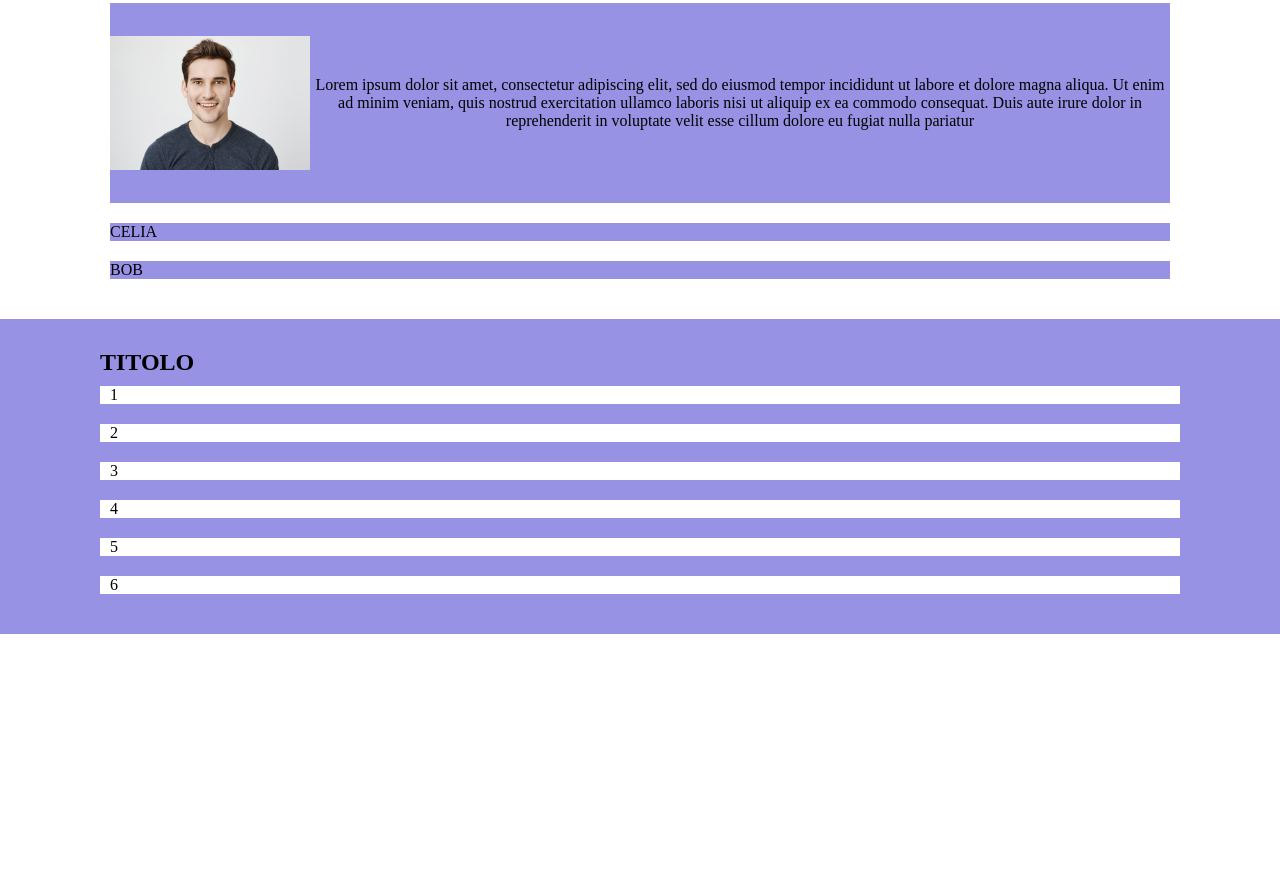
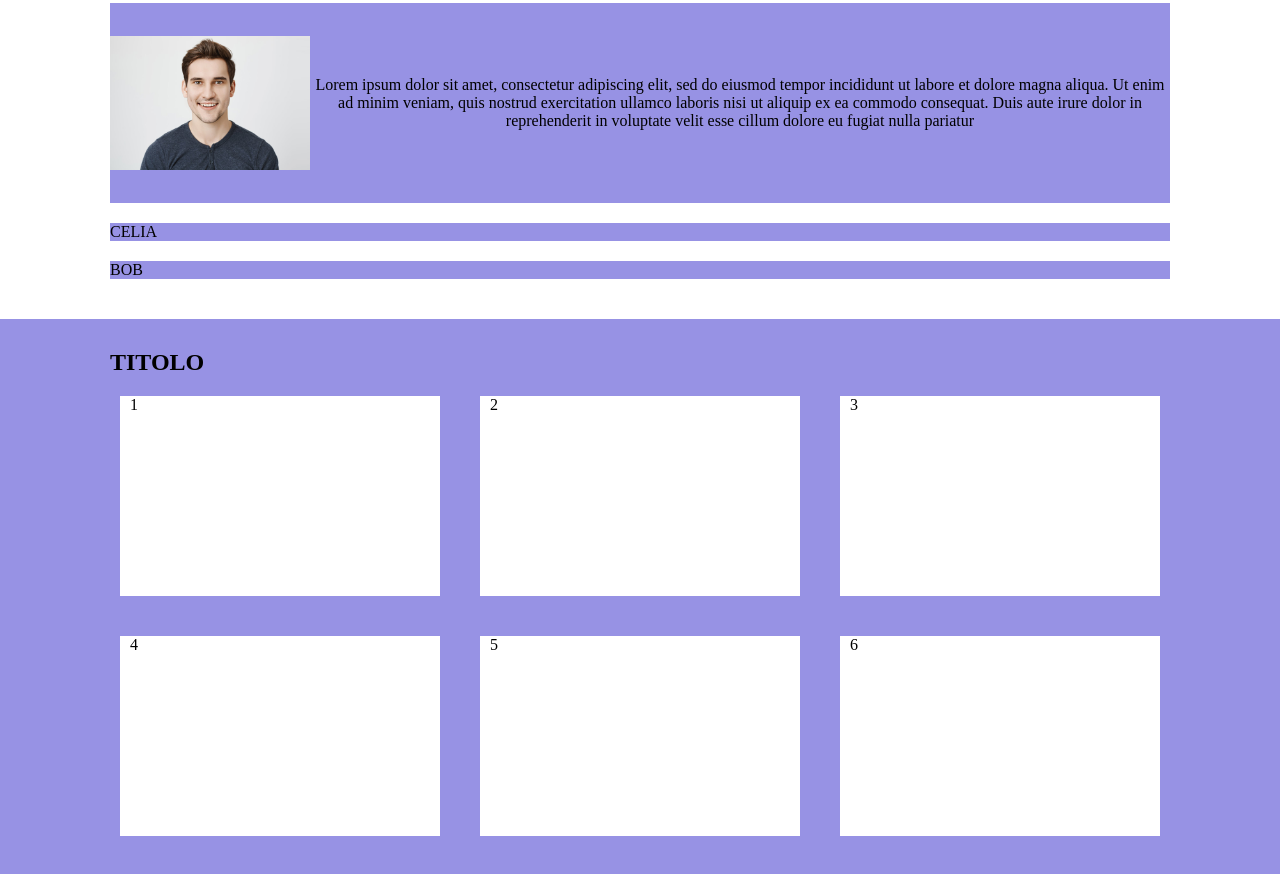
Before and after one commit to SergioMarcoZanin/htmlcss-responsive-layout, a plain HTML site: page index.html in a window 1280 px wide. Shown: the part 603-1477 px from the top of the page. Before the commit the page ends 1237 px from the top, so only its background shows below. Drawn offline with Linux system fonts and the light colour scheme.

Commit message:
inserimento section benefits

```diff
--- a/css/style.css
+++ b/css/style.css
@@ -90,7 +90,20 @@ img {
 }
 .benefits .col{
     width: 100%;
-    margin: .625rem 0;
+    margin: .625 ;
     background-color: white;
+    height: 200px;
+    margin: 1.25rem;
+
 }
 /* RESPONSIVE SECTION BENEFITS */
+@media screen and (min-width: 768px) {
+    .benefits .col{
+        width: calc(100% / 2 - 40px);
+    }
+}
+@media screen and (min-width: 998px) {
+    .benefits .col{
+        width: calc(100% / 3 - 40px);
+    }
+}
--- a/index.html
+++ b/index.html
@@ -81,8 +81,8 @@
         <!-- section benefits -->
         <section class="benefits" >
             <div class="container">
+                <H2>TITOLO</H2>
                 <div class="row">
-                    <H2>TITOLO</H2>
                     <div class="col">1</div>
                     <div class="col">2</div>
                     <div class="col">3</div>
@@ -92,6 +92,7 @@
                 </div>
             </div>
         </section>
+        <!-- /section benefits -->
     </main>
     <footer></footer>
 </body>
```
